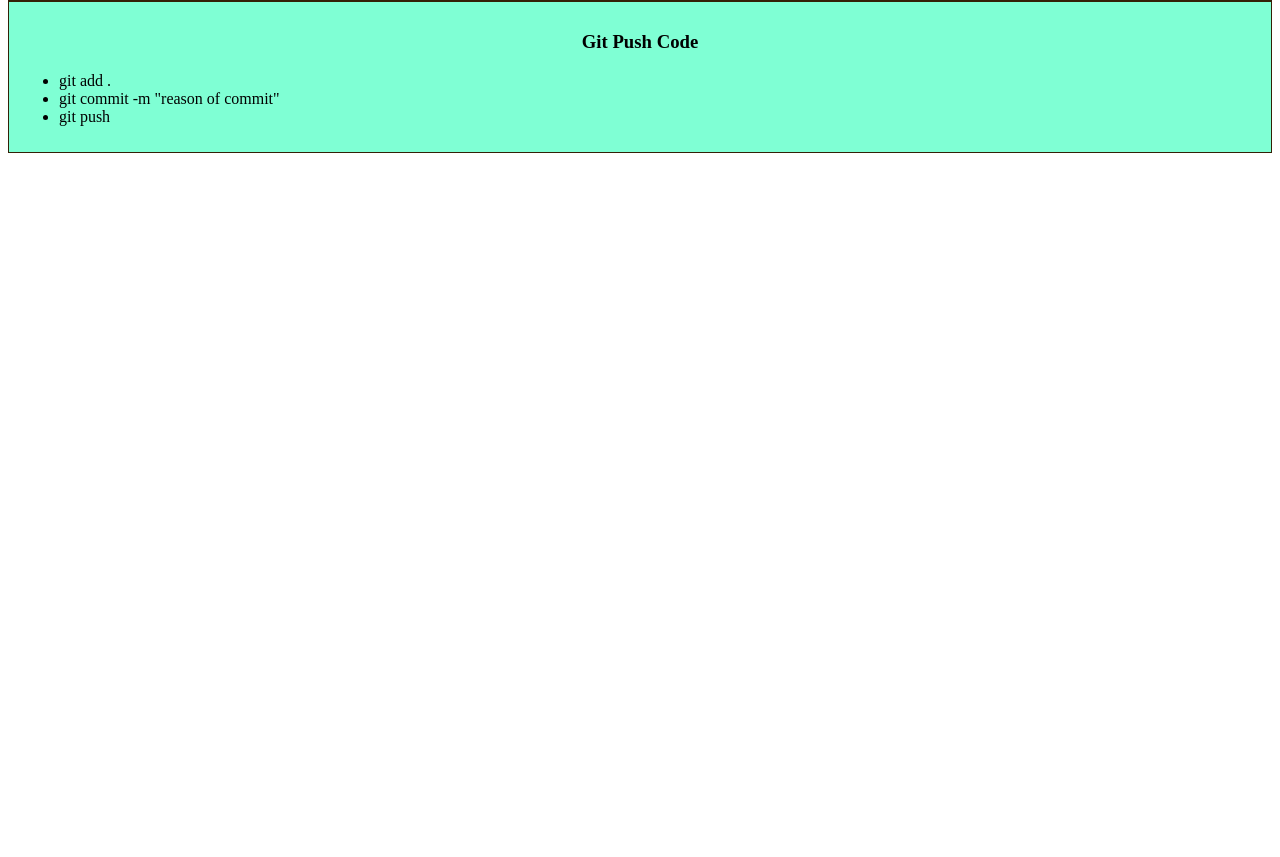
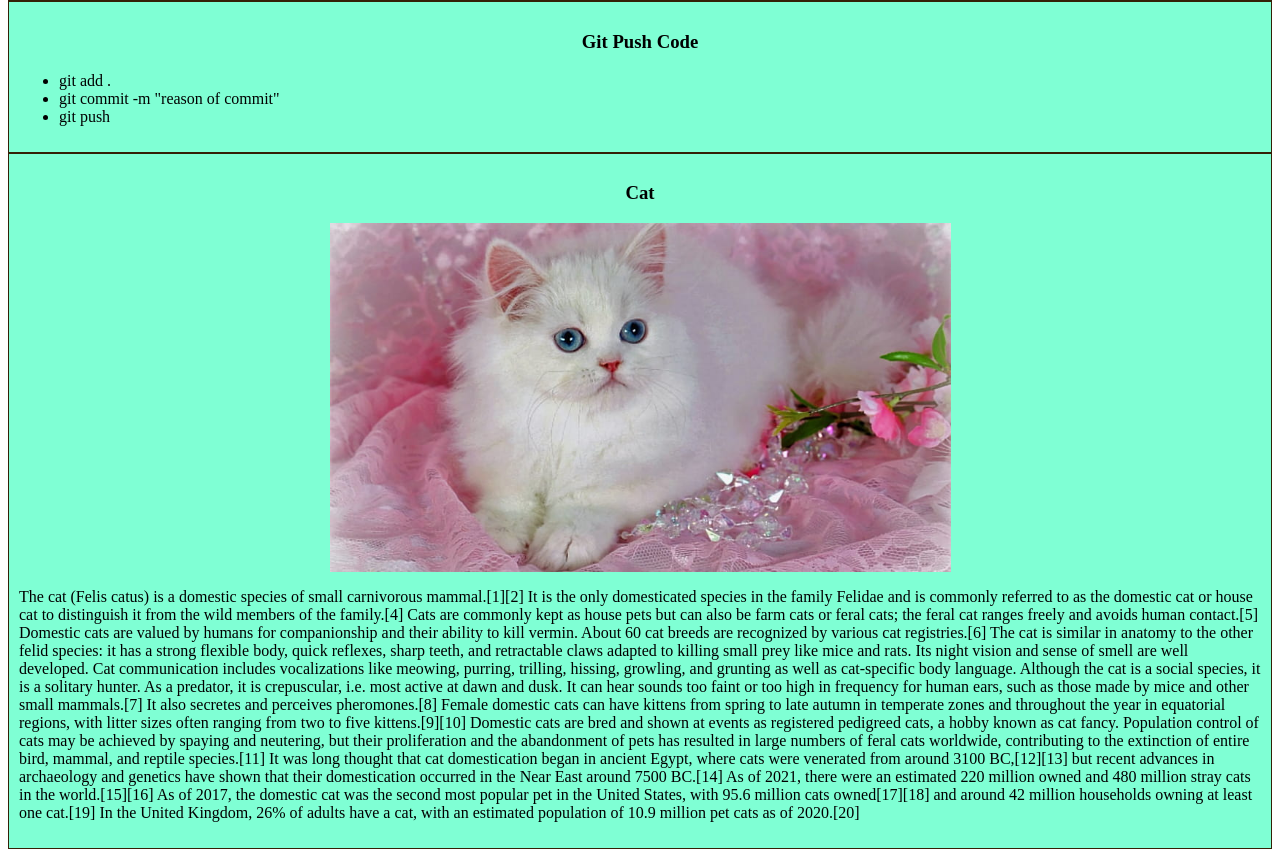
Before and after one commit to abdunnoorfaheem/my-first-git-hub-ripo, a plain HTML site: page index.html in a window 1280 px wide. Shown: the part 569-1426 px from the top of the page. Before the commit the page ends 800 px from the top, so only its background shows below. Drawn offline with Linux system fonts and the light colour scheme.

Commit message:
cats informations added

```diff
--- a/css/style.css
+++ b/css/style.css
@@ -7,3 +7,10 @@ div {
 h3 {
     text-align: center;
 }
+
+.center {
+    display: block;
+    margin-left: auto;
+    margin-right: auto;
+    width: 50%;
+}
--- a/index.html
+++ b/index.html
@@ -38,6 +38,25 @@
             <li>git push</li>
         </ul>
     </div>
+    <div>
+
+        <h3>Cat</h3>
+        <img src="img/catOne.jpg" alt="catPicture from Google" class="center">
+        <p>The cat (Felis catus) is a domestic species of small carnivorous mammal.[1][2] It is the only domesticated species in the family Felidae and is commonly referred to as the domestic cat or house cat to distinguish it from the wild members of the
+            family.[4] Cats are commonly kept as house pets but can also be farm cats or feral cats; the feral cat ranges freely and avoids human contact.[5] Domestic cats are valued by humans for companionship and their ability to kill vermin. About
+            60 cat breeds are recognized by various cat registries.[6] The cat is similar in anatomy to the other felid species: it has a strong flexible body, quick reflexes, sharp teeth, and retractable claws adapted to killing small prey like mice
+            and rats. Its night vision and sense of smell are well developed. Cat communication includes vocalizations like meowing, purring, trilling, hissing, growling, and grunting as well as cat-specific body language. Although the cat is a social
+            species, it is a solitary hunter. As a predator, it is crepuscular, i.e. most active at dawn and dusk. It can hear sounds too faint or too high in frequency for human ears, such as those made by mice and other small mammals.[7] It also secretes
+            and perceives pheromones.[8] Female domestic cats can have kittens from spring to late autumn in temperate zones and throughout the year in equatorial regions, with litter sizes often ranging from two to five kittens.[9][10] Domestic cats
+            are bred and shown at events as registered pedigreed cats, a hobby known as cat fancy. Population control of cats may be achieved by spaying and neutering, but their proliferation and the abandonment of pets has resulted in large numbers of
+            feral cats worldwide, contributing to the extinction of entire bird, mammal, and reptile species.[11] It was long thought that cat domestication began in ancient Egypt, where cats were venerated from around 3100 BC,[12][13] but recent advances
+            in archaeology and genetics have shown that their domestication occurred in the Near East around 7500 BC.[14] As of 2021, there were an estimated 220 million owned and 480 million stray cats in the world.[15][16] As of 2017, the domestic cat
+            was the second most popular pet in the United States, with 95.6 million cats owned[17][18] and around 42 million households owning at least one cat.[19] In the United Kingdom, 26% of adults have a cat, with an estimated population of 10.9
+            million pet cats as of 2020.[20]</p>
+
+    </div>
+</body>
+</div>
 </body>
 
 </html>
```
Also changed, not shown: img/catOne.jpg (added).
